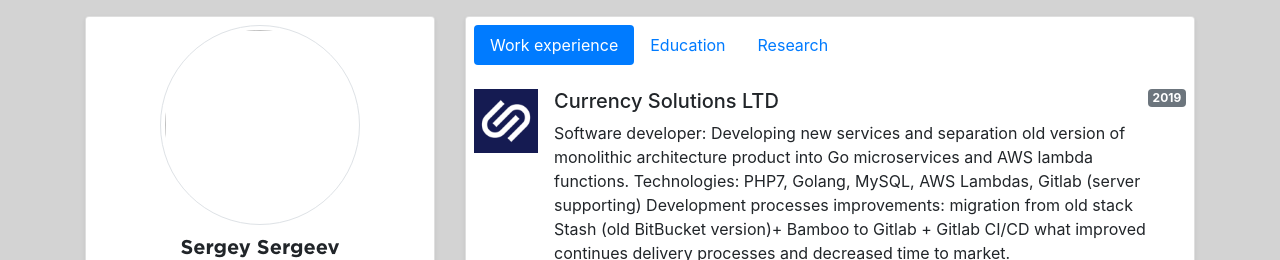
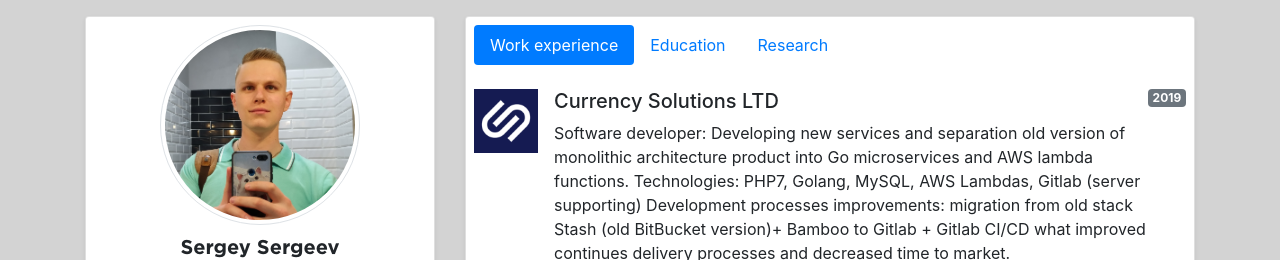
Before and after one commit to sergeysergeevru/ssergeev, a website: page index.html in a window 1280 px wide. Shown: the top 260 px of the page. Drawn offline with Linux system fonts and the light colour scheme.

Commit message:
fix image path

```diff
--- a/index.html
+++ b/index.html
@@ -31,7 +31,7 @@
                 <div class="card shadow-sm ">
                     <div class="mt-2">
                         <img style="width: 200px; height: 200px" class="mx-auto d-block img-thumbnail rounded-circle"
-                             src="img/KKnAJ-r8oM0.jpggit ">
+                             src="img/KKnAJ-r8oM0.jpg">
                     </div>
                     <div class="text-center pt-2" style="font-family: 'Gotham Bold'; font-size: 20px;">
                         {{ profile.name }}
```
